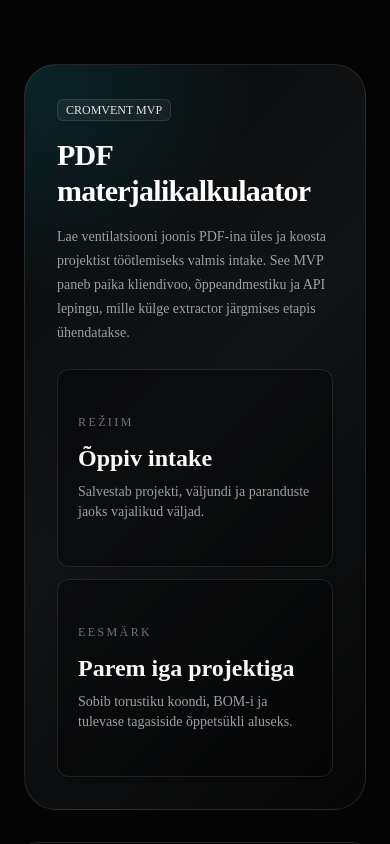
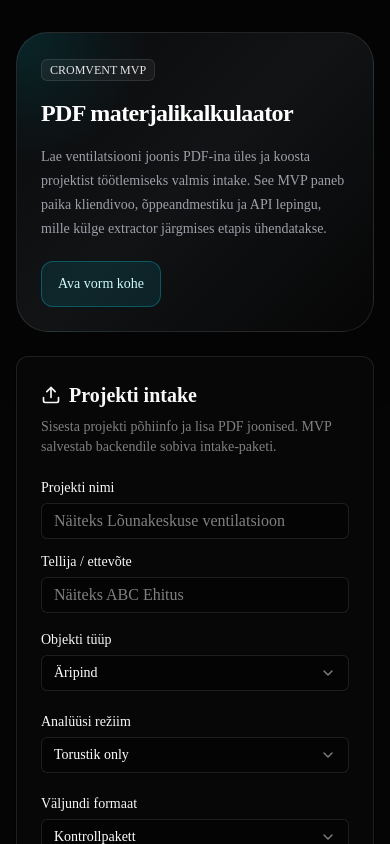
Before and after one commit to levomm/cromvent, a Next.js app: page /materjalikalkulaator in a window 390 px wide. Shown: the top 844 px of the page. Built offline with nearby package versions, Linux system fonts and the light colour scheme.

Commit message:
improve mobile layout for material calculator

```diff
--- a/app/materjalikalkulaator/MaterialCalculatorForm.tsx
+++ b/app/materjalikalkulaator/MaterialCalculatorForm.tsx
@@ -145,15 +145,16 @@ export default function MaterialCalculatorForm() {
   }
 
   return (
-    <main className="min-h-screen bg-[#050505] px-6 py-16 text-white">
+    <main className="min-h-screen bg-[#050505] px-4 py-8 text-white md:px-6 md:py-16">
       <div className="mx-auto max-w-6xl">
-        <div className="rounded-[2rem] border border-white/10 bg-[radial-gradient(circle_at_top_left,rgba(0,180,200,0.16),transparent_28%),linear-gradient(135deg,#0a0a0b_0%,#111315_48%,#060606_100%)] p-8 shadow-[0_0_80px_rgba(0,0,0,0.35)]">
+        <div className="rounded-[2rem] border border-white/10 bg-[radial-gradient(circle_at_top_left,rgba(0,180,200,0.16),transparent_28%),linear-gradient(135deg,#0a0a0b_0%,#111315_48%,#060606_100%)] p-6 shadow-[0_0_80px_rgba(0,0,0,0.35)] md:p-8">
           <Badge className="mb-4 border-white/10 bg-white/5 text-zinc-200">
             CROMVENT MVP
           </Badge>
+
           <div className="grid gap-6 lg:grid-cols-[1.1fr_0.9fr] lg:items-end">
             <div>
-              <h1 className="text-3xl font-semibold tracking-tight md:text-5xl">
+              <h1 className="text-2xl font-semibold tracking-tight md:text-5xl">
                 PDF materjalikalkulaator
               </h1>
               <p className="mt-4 max-w-3xl text-sm leading-6 text-zinc-400 md:text-base">
@@ -162,9 +163,18 @@ export default function MaterialCalculatorForm() {
                 õppeandmestiku ja API lepingu, mille külge extractor järgmises
                 etapis ühendatakse.
               </p>
+
+              <div className="mt-5 sm:hidden">
+                <a
+                  href="#tool"
+                  className="inline-flex items-center rounded-xl border border-cyan-400/30 bg-cyan-400/10 px-4 py-3 text-sm font-medium text-cyan-100 transition hover:bg-cyan-400/20"
+                >
+                  Ava vorm kohe
+                </a>
+              </div>
             </div>
 
-            <div className="grid gap-3 sm:grid-cols-2">
+            <div className="hidden gap-3 sm:grid sm:grid-cols-2">
               <Card className="border-white/10 bg-black/30">
                 <CardContent className="p-5">
                   <div className="text-xs uppercase tracking-[0.2em] text-zinc-500">
@@ -183,9 +193,12 @@ export default function MaterialCalculatorForm() {
                   <div className="text-xs uppercase tracking-[0.2em] text-zinc-500">
                     Eesmärk
                   </div>
-                  <div className="mt-3 text-2xl font-semibold">Parem iga projektiga</div>
+                  <div className="mt-3 text-2xl font-semibold">
+                    Parem iga projektiga
+                  </div>
                   <div className="mt-2 text-sm text-zinc-400">
-                    Sobib torustiku koondi, BOM-i ja tulevase tagasiside õppetsükli aluseks.
+                    Sobib torustiku koondi, BOM-i ja tulevase tagasiside
+                    õppetsükli aluseks.
                   </div>
                 </CardContent>
               </Card>
@@ -193,8 +206,11 @@ export default function MaterialCalculatorForm() {
           </div>
         </div>
 
-        <div className="mt-8 grid gap-6 lg:grid-cols-[1.1fr_0.9fr]">
-          <Card className="border-white/10 bg-zinc-950/70">
+        <div className="mt-6 grid gap-6 lg:mt-8 lg:grid-cols-[1.1fr_0.9fr]">
+          <Card
+            id="tool"
+            className="scroll-mt-24 border-white/10 bg-zinc-950/70"
+          >
             <CardHeader>
               <CardTitle className="flex items-center gap-2 text-xl">
                 <Upload className="h-5 w-5" />
@@ -298,9 +314,9 @@ export default function MaterialCalculatorForm() {
                       {files.map((file) => (
                         <div
                           key={`${file.name}-${file.size}`}
-                          className="flex items-center justify-between gap-4"
+                          className="flex items-center justify-between gap-3"
                         >
-                          <span className="truncate">{file.name}</span>
+                          <span className="min-w-0 truncate">{file.name}</span>
                           <span className="shrink-0 text-zinc-500">
                             {formatBytes(file.size)}
                           </span>
@@ -318,7 +334,9 @@ export default function MaterialCalculatorForm() {
                   <label className="flex items-start gap-3 rounded-2xl border border-white/10 bg-black/20 p-4">
                     <Checkbox
                       checked={includeOnninen}
-                      onCheckedChange={(checked) => setIncludeOnninen(checked === true)}
+                      onCheckedChange={(checked) =>
+                        setIncludeOnninen(checked === true)
+                      }
                       className="mt-1 border-white/20 data-[state=checked]:bg-cyan-400 data-[state=checked]:text-black"
                     />
                     <div>
@@ -344,7 +362,8 @@ export default function MaterialCalculatorForm() {
                         Salvesta õppepakett
                       </div>
                       <div className="mt-1 text-sm text-zinc-400">
-                        Hoiab alles intake&apos;i, parandused ja lõpliku kinnitatud väljundi.
+                        Hoiab alles intake&apos;i, parandused ja lõpliku kinnitatud
+                        väljundi.
                       </div>
                     </div>
                   </label>
@@ -352,7 +371,9 @@ export default function MaterialCalculatorForm() {
                   <label className="flex items-start gap-3 rounded-2xl border border-white/10 bg-black/20 p-4">
                     <Checkbox
                       checked={hasLegendFile}
-                      onCheckedChange={(checked) => setHasLegendFile(checked === true)}
+                      onCheckedChange={(checked) =>
+                        setHasLegendFile(checked === true)
+                      }
                       className="mt-1 border-white/20 data-[state=checked]:bg-cyan-400 data-[state=checked]:text-black"
                     />
                     <div>
@@ -360,7 +381,8 @@ export default function MaterialCalculatorForm() {
                         Legend on olemas
                       </div>
                       <div className="mt-1 text-sm text-zinc-400">
-                        Märgi, kui objektiga tuleb kaasa sümbolite või lühendite legend.
+                        Märgi, kui objektiga tuleb kaasa sümbolite või lühendite
+                        legend.
                       </div>
                     </div>
                   </label>
@@ -368,7 +390,9 @@ export default function MaterialCalculatorForm() {
                   <label className="flex items-start gap-3 rounded-2xl border border-white/10 bg-black/20 p-4">
                     <Checkbox
                       checked={hasMaterialSpec}
-                      onCheckedChange={(checked) => setHasMaterialSpec(checked === true)}
+                      onCheckedChange={(checked) =>
+                        setHasMaterialSpec(checked === true)
+                      }
                       className="mt-1 border-white/20 data-[state=checked]:bg-cyan-400 data-[state=checked]:text-black"
                     />
                     <div>
@@ -376,14 +400,17 @@ export default function MaterialCalculatorForm() {
                         Materjalispec olemas
                       </div>
                       <div className="mt-1 text-sm text-zinc-400">
-                        Võimaldab extractor&apos;il võrrelda joonist objekti enda spetsifikatsiooniga.
+                        Võimaldab extractor&apos;il võrrelda joonist objekti enda
+                        spetsifikatsiooniga.
                       </div>
                     </div>
                   </label>
                 </div>
 
                 <div className="space-y-2">
-                  <Label htmlFor="notes">Märkused hindajale või extractor&apos;ile</Label>
+                  <Label htmlFor="notes">
+                    Märkused hindajale või extractor&apos;ile
+                  </Label>
                   <Textarea
                     id="notes"
                     value={estimatorNotes}
@@ -402,7 +429,7 @@ export default function MaterialCalculatorForm() {
                 <Button
                   type="submit"
                   disabled={isSubmitting}
-                  className="h-12 rounded-2xl bg-cyan-400 px-6 text-black hover:bg-cyan-300"
+                  className="h-12 w-full rounded-2xl bg-cyan-400 px-6 text-black hover:bg-cyan-300 sm:w-auto"
                 >
                   {isSubmitting ? (
                     <>
@@ -462,9 +489,12 @@ export default function MaterialCalculatorForm() {
                       key={entry.projectId}
                       className="rounded-2xl border border-white/10 bg-black/20 p-4"
                     >
-                      <div className="font-medium text-white">{entry.projectName}</div>
-                      <div className="mt-1 text-zinc-400">
-                        {entry.projectId} · {entry.fileCount} PDF · {entry.analysisMode}
+                      <div className="font-medium text-white">
+                        {entry.projectName}
+                      </div>
+                      <div className="mt-1 break-words text-zinc-400">
+                        {entry.projectId} · {entry.fileCount} PDF ·{" "}
+                        {entry.analysisMode}
                       </div>
                       <div className="mt-1 text-zinc-500">
                         {new Date(entry.receivedAt).toLocaleString("et-EE")}
@@ -496,7 +526,10 @@ export default function MaterialCalculatorForm() {
               </CardHeader>
               <CardContent className="space-y-4">
                 <div className="rounded-2xl border border-cyan-400/20 bg-cyan-400/10 p-4 text-sm text-cyan-100">
-                  Projekti ID: <span className="font-medium">{result.intake.projectId}</span>
+                  Projekti ID:{" "}
+                  <span className="break-all font-medium">
+                    {result.intake.projectId}
+                  </span>
                 </div>
 
                 <div className="space-y-2">
@@ -513,7 +546,9 @@ export default function MaterialCalculatorForm() {
                 <Separator className="bg-white/10" />
 
                 <div className="space-y-2">
-                  <div className="text-sm font-medium text-white">Järgmised sammud</div>
+                  <div className="text-sm font-medium text-white">
+                    Järgmised sammud
+                  </div>
                   {result.nextSteps.map((step) => (
                     <div key={step} className="text-sm leading-6 text-zinc-400">
                       {step}
@@ -527,7 +562,8 @@ export default function MaterialCalculatorForm() {
               <CardHeader>
                 <CardTitle className="text-xl">Õppetsükli andmemudel</CardTitle>
                 <CardDescription>
-                  Need väljad tuleks igast projektist alles hoida, et süsteem muutuks täpsemaks.
+                  Need väljad tuleks igast projektist alles hoida, et süsteem
+                  muutuks täpsemaks.
                 </CardDescription>
               </CardHeader>
               <CardContent className="space-y-4">
```
